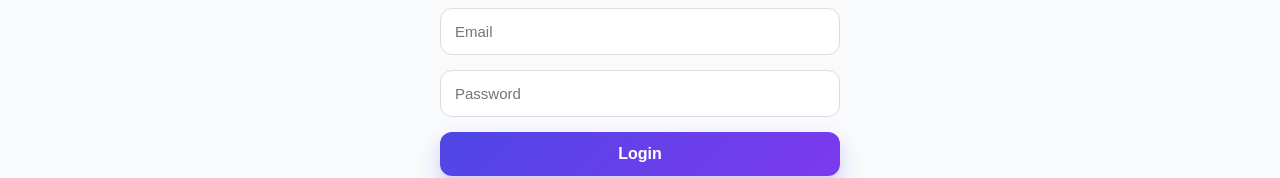
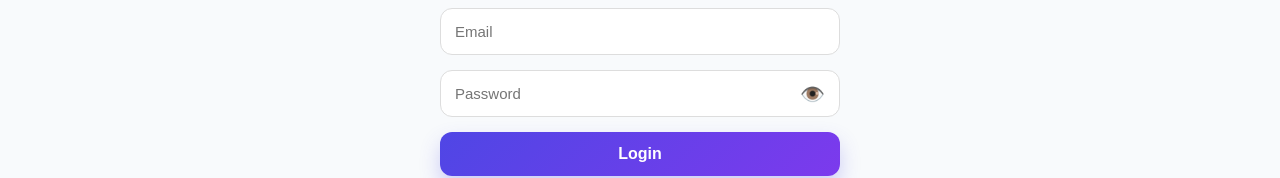
Before and after one commit to Shaheen-shaikk/BookVerse, a React (Vite) app in the folder client/: page /login in a window 1280 px wide. Shown: the part 234-412 px from the top of the page. Built offline with nearby package versions, Linux system fonts and the light colour scheme.

Commit message:
Connect Readora to MongoDB Atlas and improve login

```diff
--- a/client/src/pages/login.jsx
+++ b/client/src/pages/login.jsx
@@ -9,6 +9,9 @@
     email: "",
     password: "",
   });
+
+  // Show / Hide Password
+  const [showPassword, setShowPassword] = useState(false);
 
   const handleChange = (e) => {
     setForm({
@@ -48,6 +51,7 @@
           gap: "15px",
         }}
       >
+        {/* ================= EMAIL ================= */}
         <input
           type="email"
           name="email"
@@ -57,15 +61,47 @@
           required
         />
 
+        {/* ================= PASSWORD ================= */}
+        <div
+          style={{
+            position: "relative",
+            width: "100%",
+          }}
+        >
           <input
-          type="password"
+            type={showPassword ? "text" : "password"}
             name="password"
             placeholder="Password"
             value={form.password}
             onChange={handleChange}
             required
+            style={{
+              width: "100%",
+              boxSizing: "border-box",
+              paddingRight: "50px",
+            }}
           />
 
+          {/* Eye Icon */}
+          <span
+            onClick={() => setShowPassword(!showPassword)}
+            style={{
+              position: "absolute",
+              right: "15px",
+              top: "50%",
+              transform: "translateY(-50%)",
+              cursor: "pointer",
+              fontSize: "20px",
+              zIndex: 10,
+              userSelect: "none",
+            }}
+            title={showPassword ? "Hide Password" : "Show Password"}
+          >
+            {showPassword ? "🙈" : "👁️"}
+          </span>
+        </div>
+
+        {/* ================= LOGIN BUTTON ================= */}
         <button type="submit">Login</button>
       </form>
     </div>
```
Also changed, not shown: 1 other file (tests, documents, lock files or other folders). Lines whose indentation alone changed are shown as unchanged.
